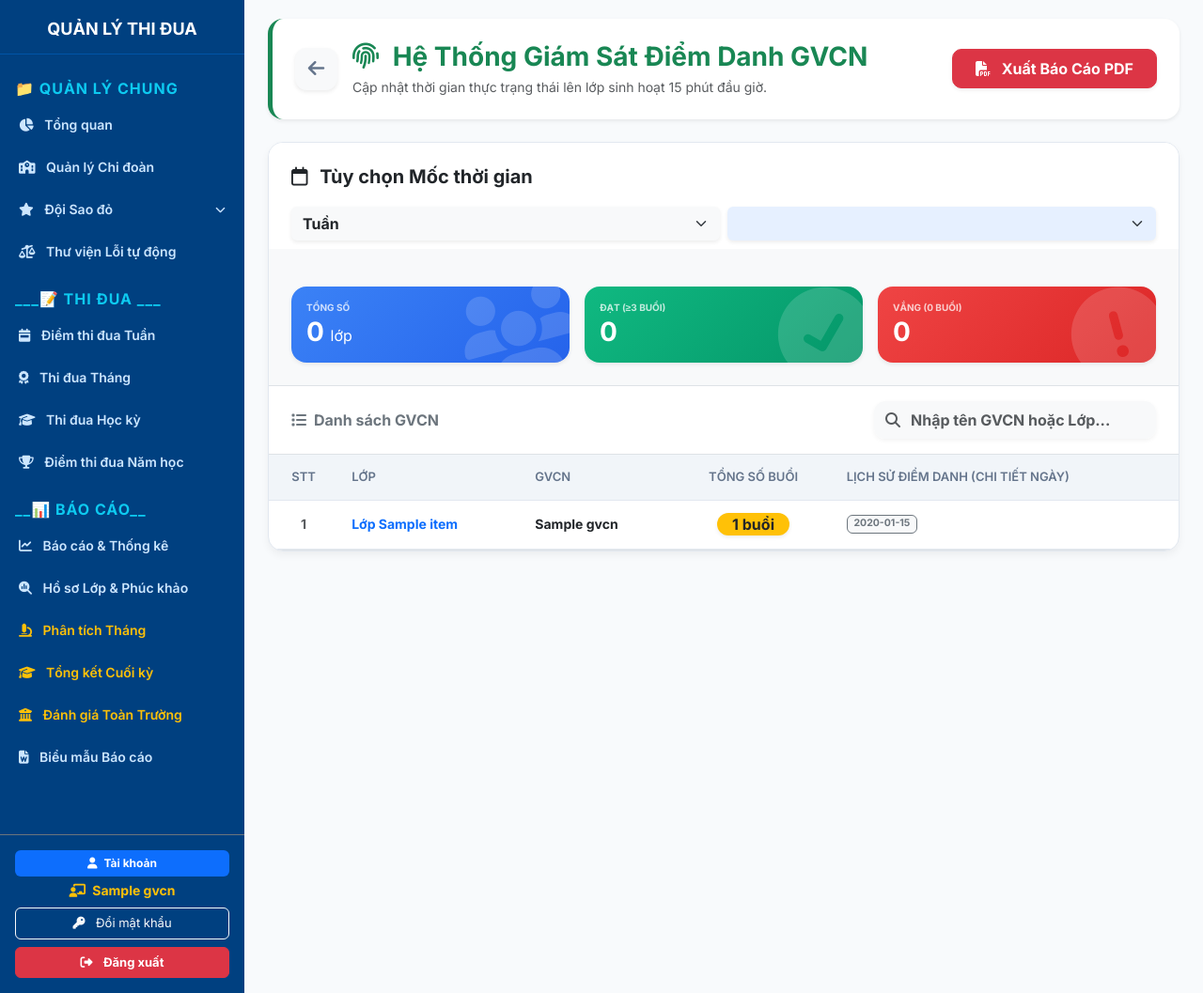
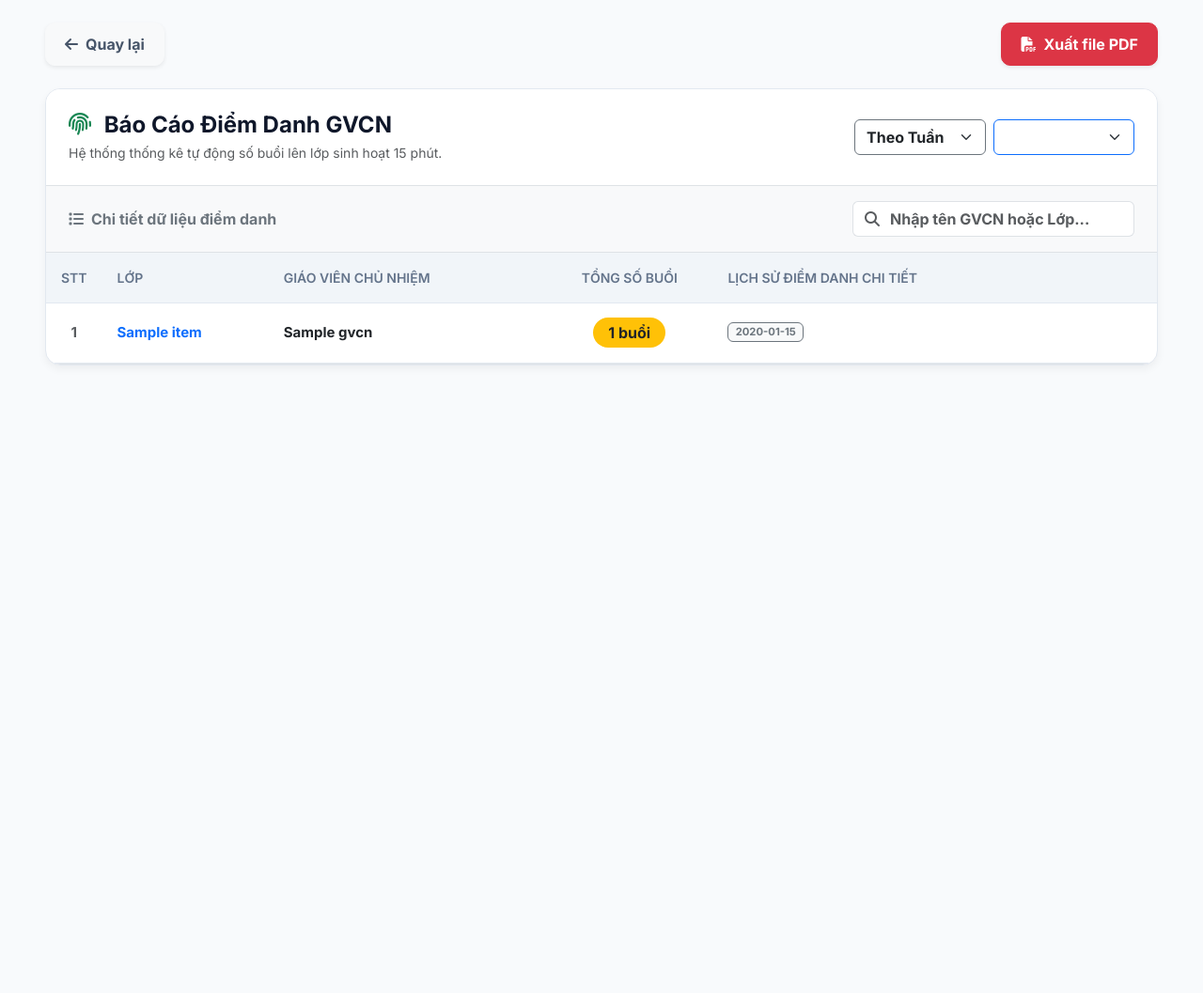
Before and after one commit to hoctaponlineth-design/thidua_thptthanhhoa, a Flask app: template templates/gvcn_attendance.html in a window 1280 px wide. Shown: the whole page at 94% size. Run offline with Flask 3, Linux system fonts and the light colour scheme; the template is opened without the code that fills it: most values are stand-ins (such as "Sample title", 1, 10 or a date in 2020); lists and menus that the app fills with data are empty.

Commit message:
Add files via upload

```diff
--- a/templates/gvcn_attendance.html
+++ b/templates/gvcn_attendance.html
@@ -13,56 +13,18 @@
     <link rel="stylesheet" href="https://cdnjs.cloudflare.com/ajax/libs/font-awesome/6.4.0/css/all.min.css">
 
     <style>
-        :root {
-            --primary: #2563eb;
-            --surface: #ffffff;
-            --background: #f8fafc;
-            --border: #e2e8f0;
-            --text-main: #0f172a;
-            --sidebar-bg: #1e293b;
-        }
+        body { font-family: 'Inter', sans-serif; background-color: #f8fafc; overflow-x: hidden; margin: 0; padding: 0; }
+        .glass-card { background: #ffffff; border-radius: 16px; box-shadow: 0 4px 8px rgba(0,0,0,0.05); border: 1px solid #e2e8f0; width: 100%; }
 
-        body { font-family: 'Inter', sans-serif; background-color: var(--background); overflow-x: hidden; margin: 0; padding: 0; }
-
-        /* SIDEBAR DESKTOP */
-        #desktopSidebar { width: 260px; height: 100vh; position: fixed; top: 0; left: 0; background-color: var(--sidebar-bg); color: white; transition: transform 0.3s ease; z-index: 1050; overflow-y: auto;}
-        .main-content { margin-left: 260px; padding: 30px; min-height: 100vh; transition: all 0.3s ease; }
-
-        .glass-card { background: var(--surface); border-radius: 16px; box-shadow: 0 4px 8px rgba(0,0,0,0.05); border: 1px solid var(--border); width: 100%; }
-        .stat-card { border-radius: 16px; padding: 20px; color: white; position: relative; overflow: hidden; box-shadow: 0 4px 10px rgba(0,0,0,0.1);}
-        .stat-card i.bg-icon { position: absolute; right: -10px; bottom: -20px; font-size: 100px; opacity: 0.15; transform: rotate(-15deg); }
-
-        /* BẢNG DỮ LIỆU CHUẨN APP */
-        .table-responsive-scroll { max-height: 65vh; overflow-y: auto; overflow-x: auto; width: 100%; -webkit-overflow-scrolling: touch; }
+        .table-responsive-scroll { max-height: 65vh; overflow-y: auto; overflow-x: auto; width: 100%; }
         .table-modern { width: 100%; border-collapse: separate; border-spacing: 0; }
         .table-modern thead th {
             position: sticky; top: 0; z-index: 10; background: #f1f5f9; color: #64748b;
-            font-size: 13px; font-weight: 600; text-transform: uppercase; padding: 14px;
+            font-size: 14px; font-weight: 600; text-transform: uppercase; padding: 16px;
             white-space: nowrap; box-shadow: 0 1px 0px #e2e8f0;
         }
-        .table-modern tbody td { padding: 14px; font-size: 14px; font-weight: 500; border-bottom: 1px solid #e2e8f0; vertical-align: middle; white-space: nowrap;}
-
-        /* =========================================
-           UI APP ĐIỆN THOẠI (BANNER ĐỎ & THANH ĐÁY)
-           ========================================= */
-        .mobile-red-banner {
-            background: linear-gradient(135deg, #e11d48, #be123c);
-            color: white; border-radius: 0 0 24px 24px;
-            padding: 12px 15px; padding-top: max(15px, env(safe-area-inset-top));
-            box-shadow: 0 6px 15px rgba(225, 29, 72, 0.3);
-            display: none; flex-direction: row; align-items: center; justify-content: center;
-            width: 100%; position: relative;
-        }
-        .mobile-red-banner .banner-title-wrapper { display: flex; align-items: center; gap: 10px; }
-        .mobile-red-banner h2 { font-size: 17px; font-weight: 800; margin: 0; letter-spacing: 0.5px; }
-        .mobile-red-banner p { font-size: 11px; font-weight: 500; margin: 0; opacity: 0.9; }
-
-        .mobile-red-banner .btn-back, .mobile-red-banner .btn-menu {
-            position: absolute; color: white; background: rgba(255,255,255,0.15);
-            border: none; border-radius: 10px; width: 40px; height: 40px; display: flex; align-items: center; justify-content: center; text-decoration: none;
-        }
-        .mobile-red-banner .btn-back { left: 15px; }
-        .mobile-red-banner .btn-menu { right: 15px; }
+        .table-modern tbody td { padding: 16px; font-size: 15px; font-weight: 500; border-bottom: 1px solid #e2e8f0; vertical-align: middle;}
+        .table-modern tbody tr:hover { background-color: #f8fafc; }
 
         .bottom-nav {
             display: none; position: fixed; bottom: 0; left: 0; width: 100%;
@@ -73,92 +35,55 @@
         .bottom-nav-item {
             flex: 1; text-align: center; color: #94a3b8; text-decoration: none;
             display: flex; flex-direction: column; align-items: center; justify-content: center;
-            background: transparent; border: none; padding: 5px 0;
+            transition: all 0.3s ease; background: transparent; border: none; padding: 5px 0;
         }
-        .bottom-nav-item i { font-size: 20px; margin-bottom: 4px; }
-        .bottom-nav-item span { font-size: 10px; font-weight: 600; white-space: nowrap; }
+        .bottom-nav-item i { font-size: 20px; margin-bottom: 4px; transition: all 0.3s ease; }
+        .bottom-nav-item span { font-size: 10.5px; font-weight: 600; white-space: nowrap; }
         .bottom-nav-item.active { color: #e11d48; }
+        .bottom-nav-item.active i { transform: translateY(-2px); }
 
-        /* RESPONSIVE CHUYÊN SÂU CHO ĐIỆN THOẠI */
-        @media (max-width: 1200px) {
-            .mobile-red-banner { display: flex; }
-            .mobile-sticky-wrapper { position: fixed; top: 0; left: 0; width: 100%; z-index: 1030; }
-            #desktopSidebar { transform: translateX(-100%); box-shadow: 10px 0 30px rgba(0,0,0,0.3); }
-            #desktopSidebar.show { transform: translateX(0); }
-            .d-none.d-lg-flex { display: none !important; }
-
-            .main-content {
-                margin-left: 0; padding: 12px;
-                padding-top: 90px !important; padding-bottom: 85px !important;
-            }
-            .bottom-nav { display: flex; }
-
+        @media (max-width: 1200px) { .bottom-nav { display: flex; } body { padding-bottom: 85px !important; } }
+        @media (max-width: 768px) {
+            .container-fluid { padding-left: 8px !important; padding-right: 8px !important; }
             .glass-card { border-radius: 12px; }
-            .filter-container { flex-direction: column; gap: 10px; align-items: stretch !important; padding: 15px !important;}
-            .filter-container form { display: grid; grid-template-columns: 1fr 1fr; gap: 8px; width: 100%; }
-            .filter-container form select { width: 100% !important; font-size: 14px;}
+            .table-modern tbody td { padding: 12px 10px !important; font-size: 14px; }
+            .table-modern thead th { padding: 12px 10px !important; font-size: 13px; }
+            .filter-container, .search-container { flex-direction: column; align-items: stretch !important; gap: 10px; }
+            .filter-container form { width: 100%; justify-content: space-between;}
             .search-box { width: 100% !important; }
-            .stat-card { padding: 15px; }
-            .stat-card h3 { font-size: 24px; }
         }
 
         @media print {
-            /* Ẩn các thành phần App khi in PDF */
-            .no-print, .mobile-sticky-wrapper, .bottom-nav, #desktopSidebar, .stat-card-container { display: none !important; }
-            .main-content { margin: 0 !important; padding: 0 !important; }
-            .glass-card { border: none !important; box-shadow: none !important; }
+            @page { size: A4 portrait; margin: 20mm; }
+            body { background: #fff !important; color: #000 !important; font-family: "Times New Roman", Times, serif !important; overflow: visible !important; }
+            .no-print, .bottom-nav { display: none !important; }
+            .glass-card { border: none !important; box-shadow: none !important; border-radius: 0 !important; }
+            .container-fluid { max-width: 100% !important; padding: 0 !important; margin: 0 !important; }
             .print-only { display: block !important; }
-            .table-modern { border-collapse: collapse !important; width: 100% !important; }
-            .table-modern th, .table-modern td { border: 1px solid #000 !important; color: #000 !important; font-size: 13pt !important; white-space: normal;}
-            .badge { color: #000 !important; background: none !important; border: none !important; }
+            .table-responsive-scroll { max-height: none !important; overflow: visible !important; }
+            .table-modern { border-collapse: collapse !important; margin-top: 15px !important; width: 100% !important; }
+            .table-modern th, .table-modern td { border: 1px solid #000 !important; padding: 8px 10px !important; font-size: 13pt !important; color: #000 !important; box-shadow: none !important;}
+            .table-modern thead th { position: static !important; background: #fff !important; font-weight: bold !important; text-transform: none !important; }
+            .badge { background: transparent !important; color: #000 !important; border: none !important; padding: 0 !important; font-size: 13pt !important; font-weight: normal !important; }
+            .badge i { display: none !important; }
         }
         .print-only { display: none; }
     </style>
 </head>
 <body>
 
-    <!-- SIDEBAR -->
-    <div id="desktopSidebar" class="no-print">
-        {% include 'sidebar.html' %}
-    </div>
+    <div class="container-fluid py-3 py-md-4 px-3 px-xl-5">
 
-    <!-- MAIN CONTENT -->
-    <div class="main-content">
-
-        <!-- HEADER MOBILE APP BANNER (HIỆN TRÊN ĐIỆN THOẠI) -->
-        <div class="mobile-sticky-wrapper no-print">
-            <div class="mobile-red-banner">
-                <a href="/dashboard" class="btn-back"><i class="fa-solid fa-chevron-left fs-5"></i></a>
-                <div class="banner-title-wrapper">
-                    <i class="fa-solid fa-fingerprint fs-4"></i>
-                    <div>
-                        <h2>KIỂM TRA ĐIỂM DANH</h2>
-                        <p>Giám sát chuyên cần 15p đầu giờ</p>
-                    </div>
-                </div>
-                <button class="btn-menu" onclick="document.getElementById('desktopSidebar').classList.toggle('show')">
-                    <i class="fa-solid fa-bars fs-5"></i>
-                </button>
-            </div>
-        </div>
-
-        <!-- TIÊU ĐỀ TRANG DESKTOP (HIỆN TRÊN MÁY TÍNH) -->
-        <div class="d-flex justify-content-between align-items-center mb-4 bg-white p-4 rounded-4 shadow-sm border-start border-5 border-success d-none d-lg-flex no-print">
-            <div class="d-flex align-items-center gap-3">
-                <a href="/dashboard" class="btn btn-light shadow-sm d-flex align-items-center justify-content-center" style="width: 45px; height: 45px; border-radius: 12px; color: #64748b; text-decoration: none;">
-                    <i class="fa-solid fa-arrow-left fs-5"></i>
-                </a>
-                <div>
-                    <h3 class="fw-bold text-success m-0"><i class="fa-solid fa-fingerprint me-2"></i> Hệ Thống Giám Sát Điểm Danh GVCN</h3>
-                    <p class="text-muted small m-0 mt-1">Cập nhật thời gian thực trạng thái lên lớp sinh hoạt 15 phút đầu giờ.</p>
-                </div>
-            </div>
-            <button onclick="window.print()" class="btn btn-danger shadow-sm fw-bold px-4 py-2" style="border-radius: 10px;">
-                <i class="fa-solid fa-file-pdf me-2"></i> Xuất Báo Cáo PDF
+        <!-- NÚT QUAY LẠI VÀ XUẤT PDF TRÊN CÙNG -->
+        <div class="d-flex justify-content-between align-items-center mb-3 mb-md-4 no-print">
+            <a href="/dashboard" class="btn btn-light shadow-sm fw-bold d-flex align-items-center justify-content-center" style="border-radius: 10px; color: #475569; padding: 10px 20px; text-decoration: none;">
+                <i class="fa-solid fa-arrow-left me-2"></i> Quay lại
+            </a>
+            <button onclick="window.print()" class="btn btn-danger shadow-sm fw-bold d-flex align-items-center justify-content-center" style="border-radius: 10px; padding: 10px 20px;">
+                <i class="fa-solid fa-file-pdf me-2"></i> <span class="d-none d-md-inline">Xuất file PDF</span>
             </button>
         </div>
 
-        <!-- KHỐI CHỨA DỮ LIỆU CHÍNH -->
         <div class="glass-card overflow-hidden">
 
             <!-- QUỐC HIỆU BẢN IN -->
@@ -183,20 +108,23 @@
                 </p>
             </div>
 
-            <!-- BỘ LỌC THỜI GIAN -->
+            <!-- HEADER WEB -->
             <div class="p-3 p-md-4 border-bottom bg-white d-flex justify-content-between align-items-center flex-wrap gap-3 no-print filter-container">
-                <div class="d-none d-lg-block">
-                    <h5 class="fw-bold mb-1 text-dark"><i class="fa-regular fa-calendar me-2"></i> Tùy chọn Mốc thời gian</h5>
+                <div>
+                    <h4 class="fw-bold mb-1" style="color: #0f172a;"><i class="fa-solid fa-fingerprint text-success me-2"></i> Báo Cáo Điểm Danh GVCN</h4>
+                    <p class="text-muted mb-0" style="font-size: 14px;">Hệ thống thống kê tự động số buổi lên lớp sinh hoạt 15 phút.</p>
                 </div>
 
-                <form action="/gvcn_attendance_stats" method="GET" class="d-flex gap-2 w-100 w-md-auto">
-                    <select name="time_mode" class="form-select fw-bold bg-light border-0 shadow-sm" onchange="this.form.submit()">
-                        <option value="week" {% if time_mode == 'week' %}selected{% endif %}>Tuần</option>
-                        <option value="month" {% if time_mode == 'month' %}selected{% endif %}>Tháng</option>
-                        <option value="semester" {% if time_mode == 'semester' %}selected{% endif %}>Học kỳ</option>
-                        <option value="year" {% if time_mode == 'year' %}selected{% endif %}>Năm học</option>
+                <!-- BỘ LỌC ĐÃ NÂNG CẤP ĐẦY ĐỦ CÁC MỐC -->
+                <form action="/gvcn_attendance_stats" method="GET" class="d-flex gap-2">
+                    <select name="time_mode" class="form-select fw-bold border-secondary" style="width: 140px;" onchange="this.form.submit()">
+                        <option value="week" {% if time_mode == 'week' %}selected{% endif %}>Theo Tuần</option>
+                        <option value="month" {% if time_mode == 'month' %}selected{% endif %}>Theo Tháng</option>
+                        <option value="semester" {% if time_mode == 'semester' %}selected{% endif %}>Theo Học kỳ</option>
+                        <option value="year" {% if time_mode == 'year' %}selected{% endif %}>Theo Năm học</option>
                     </select>
-                    <select name="time_value" class="form-select fw-bold text-primary bg-primary bg-opacity-10 border-0 shadow-sm" onchange="this.form.submit()">
+
+                    <select name="time_value" class="form-select fw-bold text-primary border-primary" style="min-width: 150px; max-width: 250px;" onchange="this.form.submit()">
                         {% if time_mode == 'week' %}
                             {% for w in available_weeks %}<option value="{{ w }}" {% if time_value == w %}selected{% endif %}>{{ w }}</option>{% endfor %}
                         {% elif time_mode == 'month' %}
@@ -210,65 +138,40 @@
                 </form>
             </div>
 
-            <!-- KPI THỐNG KÊ NHANH -->
-            <div class="row g-2 g-md-3 p-3 p-md-4 border-bottom bg-light no-print stat-card-container">
-                <div class="col-4 col-md-4">
-                    <div class="stat-card shadow-sm px-2 px-md-3 py-3" style="background: linear-gradient(135deg, #3b82f6, #2563eb);">
-                        <i class="fa-solid fa-users bg-icon d-none d-md-block"></i>
-                        <h6 class="fw-bold opacity-75 mb-1" style="font-size: 10px; text-transform: uppercase;">Tổng số</h6>
-                        <h3 class="fw-bold m-0 text-truncate">{{ summary_total | default('0') }} <span class="fs-6 fw-normal d-none d-md-inline">lớp</span></h3>
-                    </div>
-                </div>
-                <div class="col-4 col-md-4">
-                    <div class="stat-card shadow-sm px-2 px-md-3 py-3" style="background: linear-gradient(135deg, #10b981, #059669);">
-                        <i class="fa-solid fa-check-circle bg-icon d-none d-md-block"></i>
-                        <h6 class="fw-bold opacity-75 mb-1" style="font-size: 10px; text-transform: uppercase;">Đạt (≥3 buổi)</h6>
-                        <h3 class="fw-bold m-0 text-truncate">{{ summary_good | default('0') }}</h3>
-                    </div>
-                </div>
-                <div class="col-4 col-md-4">
-                    <div class="stat-card shadow-sm px-2 px-md-3 py-3" style="background: linear-gradient(135deg, #ef4444, #dc2626);">
-                        <i class="fa-solid fa-circle-exclamation bg-icon d-none d-md-block"></i>
-                        <h6 class="fw-bold opacity-75 mb-1" style="font-size: 10px; text-transform: uppercase;">Vắng (0 buổi)</h6>
-                        <h3 class="fw-bold m-0 text-truncate">{{ summary_bad | default('0') }}</h3>
-                    </div>
+            <!-- THANH TÌM KIẾM GVCN TRỰC TIẾP -->
+            <div class="px-3 px-md-4 py-3 bg-light border-bottom d-flex justify-content-between align-items-center search-container no-print">
+                <span class="fw-bold text-secondary d-none d-md-inline"><i class="fa-solid fa-list me-2"></i>Chi tiết dữ liệu điểm danh</span>
+                <div class="input-group search-box" style="width: 300px;">
+                    <span class="input-group-text bg-white border-end-0 text-muted"><i class="fa-solid fa-magnifying-glass"></i></span>
+                    <input type="text" id="searchInput" class="form-control border-start-0 ps-0 fw-bold text-primary" placeholder="Nhập tên GVCN hoặc Lớp..." onkeyup="filterTable()">
                 </div>
             </div>
 
-            <!-- TÌM KIẾM THEO THỜI GIAN THỰC -->
-            <div class="px-3 px-md-4 py-3 bg-white border-bottom d-flex justify-content-between align-items-center search-container no-print">
-                <span class="fw-bold text-secondary d-none d-md-inline"><i class="fa-solid fa-list me-2"></i>Danh sách GVCN</span>
-                <div class="input-group search-box" style="width: 300px; border-radius: 12px; overflow: hidden; box-shadow: 0 2px 5px rgba(0,0,0,0.05);">
-                    <span class="input-group-text bg-light border-0 text-muted"><i class="fa-solid fa-magnifying-glass"></i></span>
-                    <input type="text" id="searchInput" class="form-control bg-light border-0 ps-0 fw-bold text-primary py-2" placeholder="Nhập tên GVCN hoặc Lớp..." onkeyup="filterTable()">
-                </div>
-            </div>
-
-            <!-- BẢNG DỮ LIỆU ĐIỂM DANH CÓ THỂ VUỐT NGANG TRÊN ĐIỆN THOẠI -->
+            <!-- BẢNG DỮ LIỆU -->
             <div class="table-responsive table-responsive-scroll border-bottom">
                 <table class="table-modern" id="attendanceTable">
                     <thead>
                         <tr>
-                            <th class="text-center">STT</th>
-                            <th>Lớp</th>
-                            <th>GVCN</th>
-                            <th class="text-center">Tổng Số Buổi</th>
-                            <th>Lịch sử điểm danh (Chi tiết ngày)</th>
+                            <th class="text-center" style="width: 5%">STT</th>
+                            <th style="width: 15%">Lớp</th>
+                            <th style="width: 25%">Giáo viên Chủ nhiệm</th>
+                            <th class="text-center" style="width: 15%">Tổng Số Buổi</th>
+                            <th style="width: 40%">Lịch sử điểm danh chi tiết</th>
                         </tr>
                     </thead>
                     <tbody>
                         {% for item in stats_list %}
                         <tr class="data-row">
                             <td class="text-center fw-bold text-muted index-col">{{ loop.index }}</td>
-                            <td class="fw-bold text-primary class-col">Lớp {{ item.branch_name }}</td>
+                            <td class="fw-bold text-primary class-col">{{ item.branch_name }}</td>
                             <td class="fw-bold text-dark gvcn-col">{{ item.gvcn }}</td>
                             <td class="text-center">
                                 {% if item.count >= 3 %}
-                                    <span class="badge bg-success fs-6 rounded-pill px-3 py-1 shadow-sm"><i class="fa-solid fa-check me-1 d-none d-md-inline"></i> {{ item.count }} buổi</span>
+                                    <span class="badge bg-success fs-6 rounded-pill px-3 py-2"><i class="fa-solid fa-check me-1"></i> {{ item.count }} buổi</span>
                                 {% elif item.count > 0 %}
-                                    <span class="badge bg-warning text-dark fs-6 rounded-pill px-3 py-1 shadow-sm">{{ item.count }} buổi</span>
+                                    <span class="badge bg-warning text-dark fs-6 rounded-pill px-3 py-2">{{ item.count }} buổi</span>
                                 {% else %}
-                                    <span class="badge bg-danger fs-6 rounded-pill px-3 py-1 shadow-sm"><i class="fa-solid fa-xmark me-1 d-none d-md-inline"></i> 0 buổi</span>
+                                    <span class="badge bg-danger fs-6 rounded-pill px-3 py-2"><i class="fa-solid fa-xmark me-1"></i> 0 buổi</span>
                                 {% endif %}
                             </td>
                             <td>
@@ -286,7 +189,7 @@
                         {% else %}
                         <tr>
                             <td colspan="5" class="text-center py-5 text-muted">
-                                <i class="fa-regular fa-folder-open fs-1 mb-3 no-print opacity-50"></i><br>
+                                <i class="fa-regular fa-folder-open fs-1 mb-3 no-print"></i><br>
                                 Chưa có dữ liệu điểm danh nào trong khoảng thời gian này.
                             </td>
                         </tr>
@@ -295,7 +198,7 @@
                 </table>
             </div>
 
-            <!-- CHỮ KÝ BẢN IN -->
+            <!-- FOOTER BẢN IN -->
             <div class="print-only" style="margin-top: 30px; font-size: 13pt;">
                 <table style="width: 100%; border: none;">
                     <tr>
@@ -307,19 +210,21 @@
                         </td>
                         <td style="width: 50%; text-align: center; vertical-align: top; border: none;">
                             <em style="font-size: 13pt;">Đồng Nai, ngày .... tháng .... năm 202...</em><br>
-                            <strong>TM. BAN GIÁM HIỆU</strong><br>
-                            <span style="font-style: italic; font-size: 11pt;">(Ký và đóng dấu)</span>
+                            <strong>TM. BAN CHẤP HÀNH ĐOÀN TRƯỜNG</strong><br>
+                            <span style="font-style: italic; font-size: 11pt;">(Ký và ghi rõ họ tên)</span>
+                            <br><br><br><br><br>
                         </td>
                     </tr>
                 </table>
             </div>
+
         </div>
     </div>
 
-    <!-- THANH ĐIỀU HƯỚNG DƯỚI ĐÁY CHO ĐIỆN THOẠI (BOTTOM NAV APP) -->
+    <!-- THANH ĐIỀU HƯỚNG DƯỚI ĐÁY -->
     <div class="bottom-nav no-print" id="mobileBottomNav">
         <a href="/dashboard" class="bottom-nav-item">
-            <i class="fa-solid fa-house"></i><span>Trang chủ</span>
+            <i class="fa-solid fa-arrow-left"></i><span>Quay lại</span>
         </a>
         <a href="/bgh/dashboard" class="bottom-nav-item">
             <i class="fa-solid fa-building-columns"></i><span>Điều hành</span>
@@ -332,19 +237,8 @@
         </a>
     </div>
 
+    <!-- SCRIPT TÌM KIẾM THÔNG MINH GVCN/LỚP THEO THỜI GIAN THỰC -->
     <script>
-        // Tính năng Đóng/Mở Menu bên trái trên màn hình di động
-        document.addEventListener('click', function(event) {
-            const sidebar = document.getElementById('desktopSidebar');
-            const toggleBtn = document.querySelector('.mobile-red-banner .btn-menu');
-            if (window.innerWidth <= 1200 && sidebar && sidebar.classList.contains('show')) {
-                if (!sidebar.contains(event.target) && (!toggleBtn || !toggleBtn.contains(event.target))) {
-                    sidebar.classList.remove('show');
-                }
-            }
-        });
-
-        // Tính năng tìm kiếm động
         function filterTable() {
             let input = document.getElementById("searchInput").value.toLowerCase();
             let rows = document.querySelectorAll("#attendanceTable .data-row");
@@ -363,6 +257,5 @@
             });
         }
     </script>
-    <script src="https://cdn.jsdelivr.net/npm/bootstrap@5.3.0/dist/js/bootstrap.bundle.min.js"></script>
 </body>
 </html>
```
